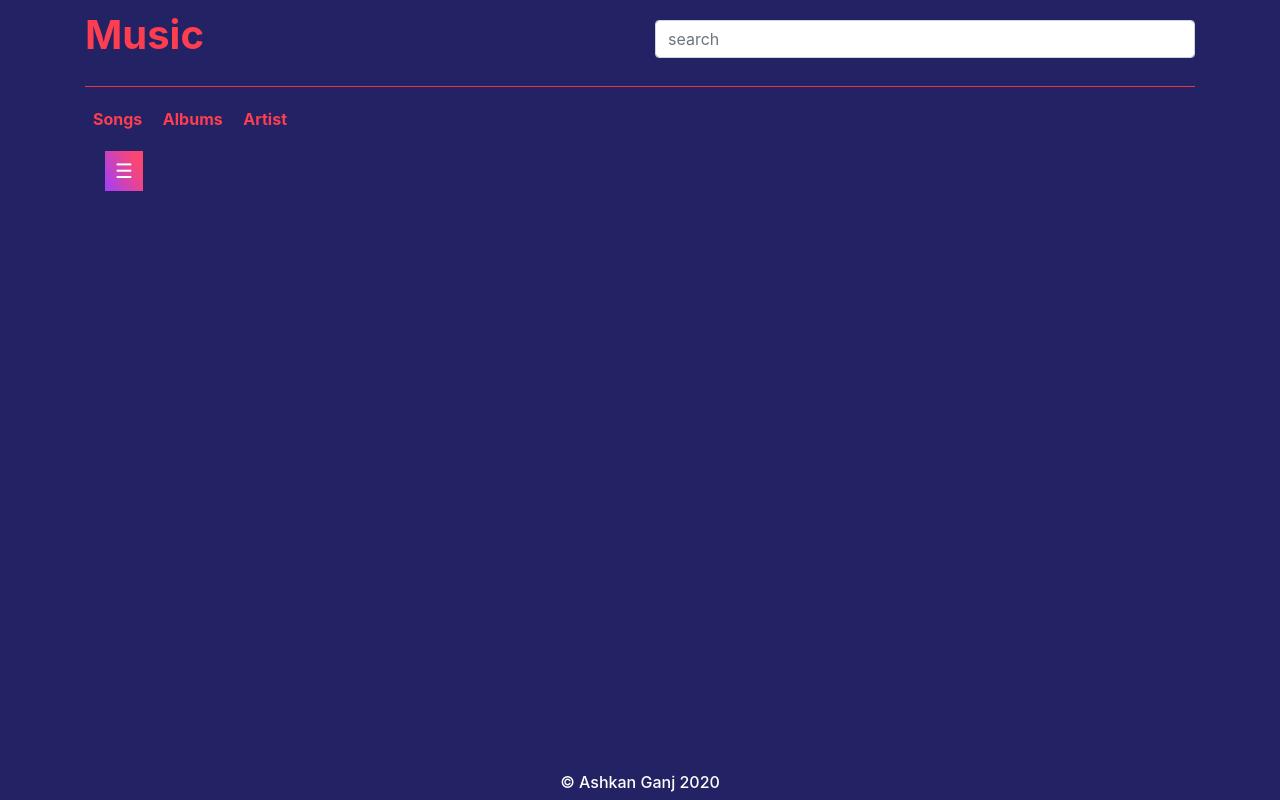
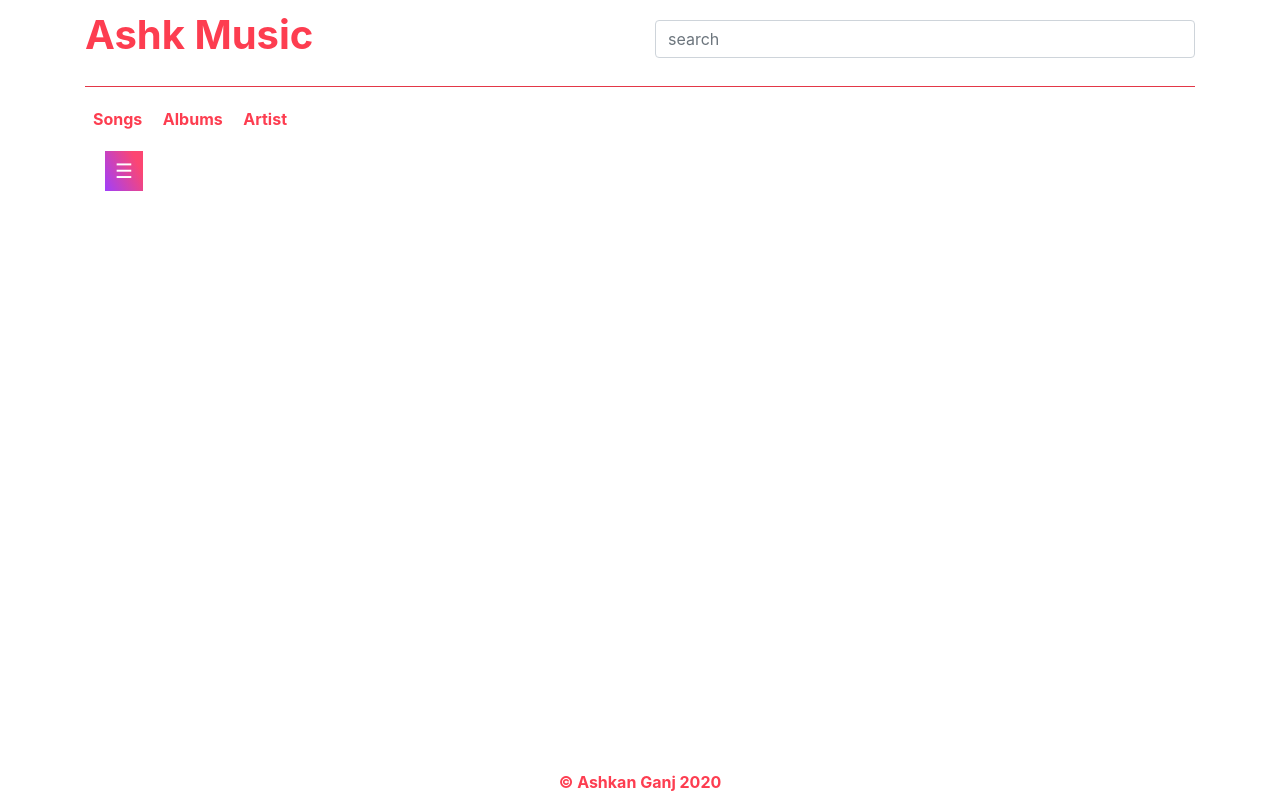
Before and after one commit to AshkanGanj/Music-django-app, a Django app: page /music/Albums/ in a window 1280 px wide. Run offline with Django 3.2, Linux system fonts and the light colour scheme; data that the repository does not hold is empty; some libraries are stand-ins or nearby versions.

Commit message:
make some changes in ui and lowe request sended number

```diff
--- a/Music_App/settings.py
+++ b/Music_App/settings.py
@@ -22,8 +22,8 @@ SECRET_KEY = 'l0lesqfes-th9re(+-yxn-zd#qhq&zy8eqz@03oskhw+b#(k1y'
 
 # SECURITY WARNING: don't run with debug turned on in production!
 DEBUG = True
-ALLOWED_HOSTS = ['ashkmusic-ashkan79.fandogh.cloud']
-# ALLOWED_HOSTS = []
+# ALLOWED_HOSTS = ['ashkmusic-ashkan79.fandogh.cloud']
+ALLOWED_HOSTS = []
 # Application definition
 
 INSTALLED_APPS = [
--- a/templates/base.html
+++ b/templates/base.html
@@ -6,11 +6,11 @@
     <meta charset="UTF-8">
     <meta name="viewport" content="width=device-width, initial-scale=1.0">
     <meta http-equiv="X-UA-Compatible" content="ie=edge">
-    <title>Music Player</title>
+    <title>Ashk Music</title>
     <link rel="stylesheet" href="https://stackpath.bootstrapcdn.com/bootstrap/4.4.1/css/bootstrap.min.css"
         integrity="sha384-Vkoo8x4CGsO3+Hhxv8T/Q5PaXtkKtu6ug5TOeNV6gBiFeWPGFN9MuhOf23Q9Ifjh" crossorigin="anonymous">
     <link rel="icon" href="{% static 'music-player.png' %}">
-    <script src="https://kit.fontawesome.com/1f06ccc41e.js" crossorigin="anonymous"></script>
+    <!-- <script src="https://kit.fontawesome.com/1f06ccc41e.js" crossorigin="anonymous"></script> -->
     {% block head %}
 
 
@@ -21,9 +21,9 @@
         body {
             height: 100%;
         }
-        body{
-            background: rgb(34, 34, 100);
-        }
+        /* body{
+            background: rgb(49, 49, 110);
+        } */
 
         .song_nav a {
             color: rgb(253, 61, 80);
@@ -127,7 +127,7 @@
             <div class="row">
                 <div class="col-md-6">
                     <a style="color: rgb(253, 61, 80); font-weight: bolder;font-size: 40px;" href="{% url 'Home' %}"
-                        class="navbar-brand">Music</a>
+                        class="navbar-brand">Ashk Music</a>
                 </div>
                 <div class="col-md-6">
                     <form action="" method="GET" class="form-group mt-3 my-lg-0 pt-3">
@@ -178,7 +178,7 @@
 
         <footer id="footer">
             <div class="container text-center">
-                <h6 class="text_color">© Ashkan Ganj {% now "Y" %}</h6>
+                <h6 style="font-weight: bold; color:rgb(253, 61, 80); color:rgb(253, 61, 80);" class="text_color">© Ashkan Ganj {% now "Y" %}</h6>
             </div>
         </footer>
     </div>
```
Also changed, not shown: 1 other file.
